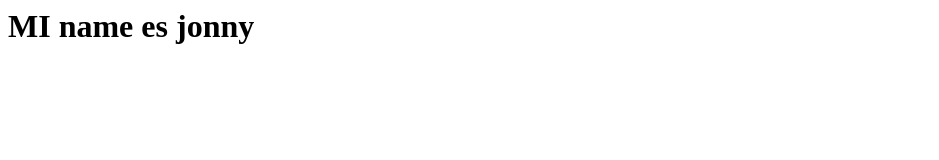
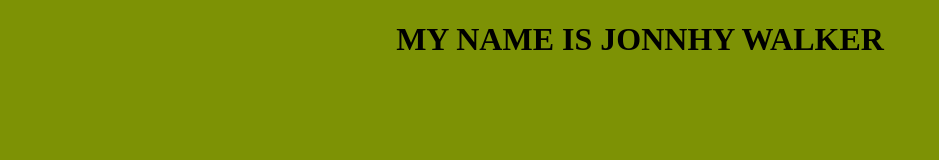
Before and after one commit to CesarSeguraWR/name, a plain HTML site: page index.html in a window 1280 px wide. Shown: the whole page, without its empty margins (0-939 px from the left). Drawn offline with Linux system fonts and the light colour scheme.

Commit message:
Update index.html

```diff
--- a/index.html
+++ b/index.html
@@ -1 +1,18 @@
-<h1>MI name es jonny</h1>
+<!DOCTYPE html>
+<html lang="en">
+<head>
+    <meta charset="UTF-8">
+    <meta name="viewport" content="width=device-width, initial-scale=1.0">
+    <title>TRUMP</title>
+    <style>
+        body{
+background-color: rgb(125, 146, 5);
+text-align: center;
+        }
+    </style>
+</head>
+
+<body>
+    <h1>MY NAME IS JONNHY WALKER</h1>
+</body>
+</html>
```
